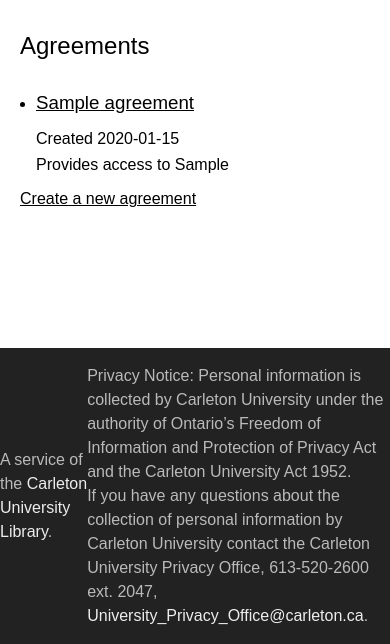
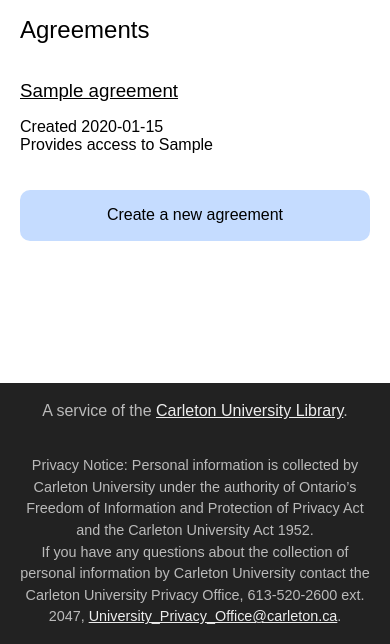
Before and after one commit to cu-library/mellyn, a Django app: page /agreements/ in a window 390 px wide. Shown: the part 200-844 px from the top of the page. Run offline with Django 3.2, Linux system fonts and the light colour scheme; a user stored in the database is signed in; tables that the repository leaves empty hold one stand-in row (values such as "Sample post"); some web fonts are replaced.

Commit message:
Clean up css file, use classes instead of ids for ease of reuse, use p intead of div

```diff
--- a/static/css/main.css
+++ b/static/css/main.css
@@ -37,7 +37,7 @@ body {
 
 h1, h2 {
 	font-weight: 500;
-	margin: 32px 0px;
+	margin: 16px 0px;
 }
 
 h3, h4 {
@@ -50,7 +50,7 @@ strong {
 }
 
 a {
-	text-decoration: none;
+	text-decoration: underline;
 	color: inherit;
 }
 
@@ -59,8 +59,12 @@ p {
 	margin: 16px 0px;
 }
 
-ul, ol {
+main ul, ol {
 	padding-left: 16px;
+}
+
+main li {
+	padding: 4px 0px;
 }
 
 #skip {
@@ -109,8 +113,12 @@ body > header {
 	margin: 0;
 }
 
-#branding > img {
+#branding img {
 	padding-right: 10px;
+}
+
+body > header a {
+	text-decoration: none;
 }
 
 body > header > nav ul {
@@ -137,7 +145,6 @@ body > header > nav ul li:last-child {
 body > header > nav a {
 	padding: 16px;
 	font-size: 110%;
-	border-radius: 5px;
 	display: block;
 }
 
@@ -176,11 +183,6 @@ body > header > nav a:hover {
 	margin: 0 auto;
 	padding: 0px 20px;
 	width: 100%;
-}
-
-#main a {
-	text-decoration: underline;
-	color: inherit;
 }
 
 form div {
@@ -255,7 +257,7 @@ form div.errors p.help {
 	margin-top: 4px;
 }
 
-#actions {
+.actions {
 	width: 100%;
 	margin: 3px 0px 32px 0px;
 	display: flex;
@@ -264,7 +266,7 @@ form div.errors p.help {
 	align-items: center;
 }
 
-#actions a, #actions input[type=submit] {
+.actions a, .actions input[type=submit] {
 	padding: 16px 32px;
 	border-radius: 10px;
 	text-decoration: none;
@@ -272,74 +274,74 @@ form div.errors p.help {
 	cursor: pointer;
 }
 
-#actions a:not(:last-child), #actions input[type=submit]:not(:last-child) {
+.actions a:not(:last-child), .actions input[type=submit]:not(:last-child) {
 	margin-right: 16px;
 }
 
 @media (max-width: 560px) {
-	#actions {
+	.actions {
 		flex-direction: column;
 		align-items: stretch;
 		margin-top: 22px;
 	}
 
-	#actions a, #actions input[type=submit] {
+	.actions a, .actions input[type=submit] {
 		text-align: center;
 	}
 
-	#actions a:not(:last-child), #actions input[type="submit"]:not(:last-child) {
+	.actions a:not(:last-child), .actions input[type="submit"]:not(:last-child) {
 		margin-right: 0px;
 		margin-bottom: 16px;
 	}
 }
 
-#actions a.ok, #actions input[type=submit] {
+.actions a.ok, .actions input[type=submit] {
 	background-color: var(--ok-button-background);
 }
 
-#actions a.ok:hover, #actions input[type=submit]:hover {
+.actions a.ok:hover, .actions input[type=submit]:hover {
 	background-color: var(--ok-button-hover-background);
 	transition-property: background-color;
 	transition-duration: 0.1s;
 }
 
-#actions a.warning {
+.actions a.warning {
 	background-color: var(--warning-button-background);
 }
 
-#actions a.warning:hover {
+.actions a.warning:hover {
 	background-color: var(--warning-button-hover-background);
 	transition-property: background-color;
 	transition-duration: 0.1s;
 }
 
-#actions a.bonus {
+.actions a.bonus {
 	background-color: var(--bonus-button-background);
 }
 
-#actions a.bonus:hover {
+.actions a.bonus:hover {
 	background-color: var(--bonus-button-hover-background);
 	transition-property: background-color;
 	transition-duration: 0.1s;
 }
 
-#objectlist {
+ul.objectlist {
 	padding-left: 0;
 }
 
-#objectlist li {
+ul.objectlist li {
 	list-style: none;
 }
 
-#objectlist li {
+ul.objectlist li {
 	margin-bottom: 32px;
 }
 
-div.agreementcreated {
+p.agreementcreated {
 	margin: 8px 0px;
 }
 
-div.agreementresource {
+p.agreementresource {
 	margin: 8px 0px;
 }
 
@@ -347,13 +349,29 @@ section.agreementbody {
 	margin: 32px 0px 32px 0px;
 }
 
+#sign_wrapper {
+	flex-direction: row;
+	align-items: baseline;
+}
+
+#sign_wrapper label{
+	margin-right: 16px;
+}
+
 body > footer {
 	background-color: #222;
 	color: #bababa;
 	display: flex;
+	flex-direction: column;
 	justify-content: center;
 	align-items: center;
 	min-height: 70px;
+}
+
+body > footer p {
+	padding: 0px 20px;
+	max-width: 1000px;
+	text-align: center;
 }
 
 body > footer a {
@@ -363,3 +381,7 @@ body > footer a {
 body > footer a:hover {
 	color: white;
 }
+
+#privacynotice {
+	font-size: 90%;
+}
```
